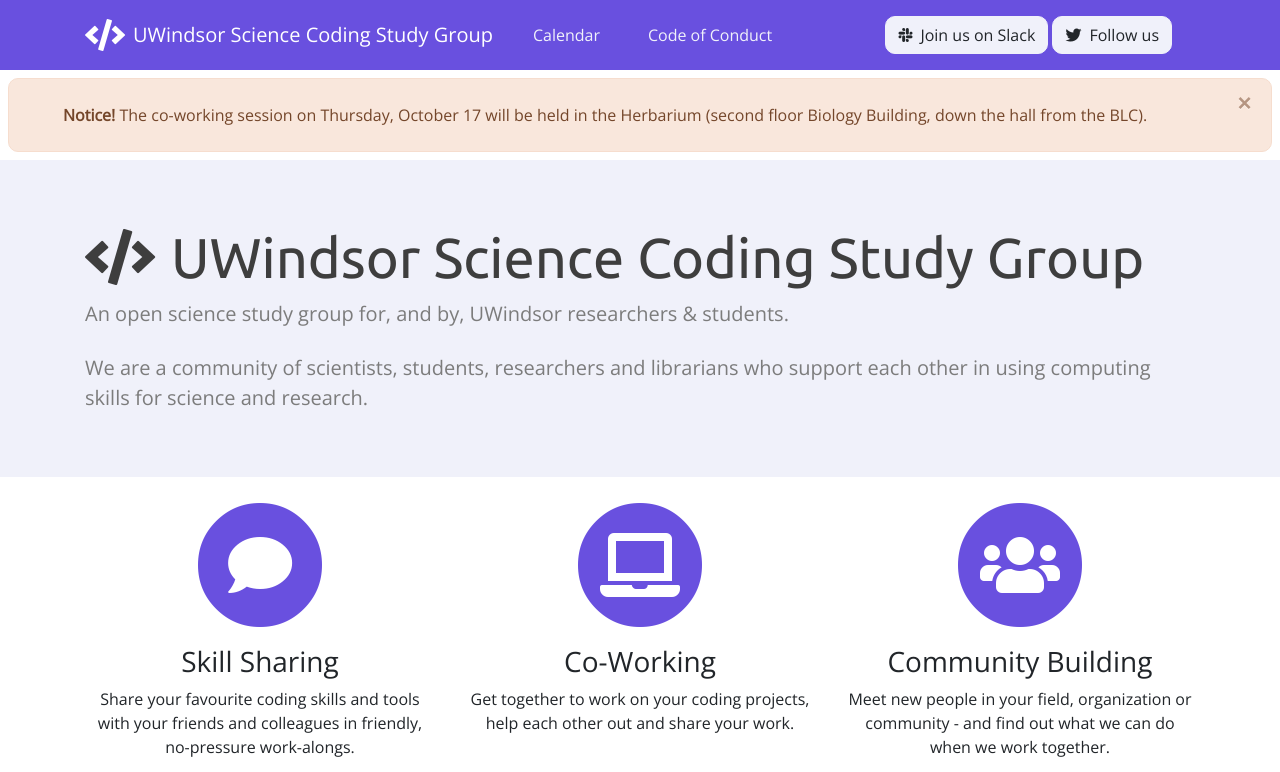
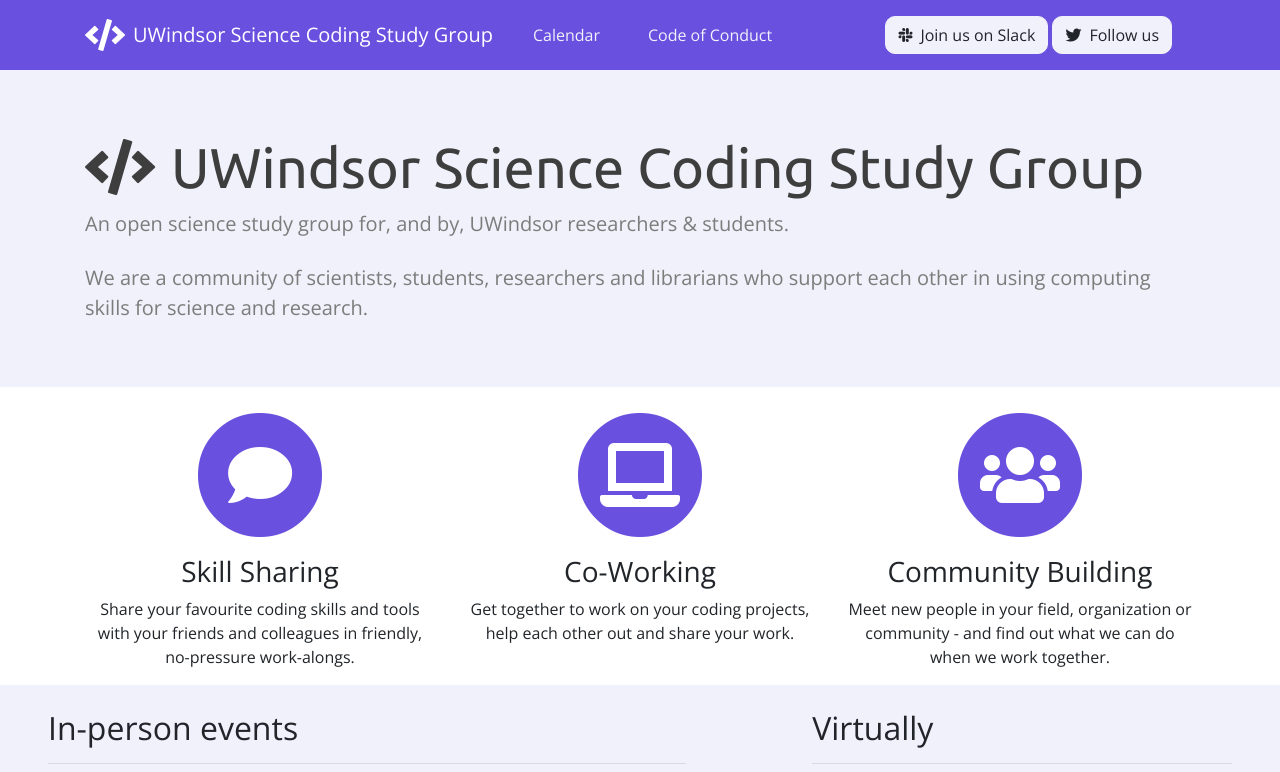
Before and after one commit to rreka/study-windsor-website, a plain HTML site: page index.html in a window 1280 px wide. Shown: the top 772 px of the page. Drawn offline with nearby package versions, Linux system fonts and the light colour scheme.

Commit message:
take down alert

```diff
--- a/index.html
+++ b/index.html
@@ -64,7 +64,7 @@
   </div>
 
 <!-- Alert message -->
-<div class="alert alert-warning alert-dismissible fade show py-4 m-2" role="alert">
+<!-- <div class="alert alert-warning alert-dismissible fade show py-4 m-2" role="alert">
   <div class="container">
     <strong>Notice!</strong> The co-working session on Thursday, October 17 will be held in the Herbarium (second floor Biology Building, down the hall from the BLC).
     <button type="button" class="close" data-dismiss="alert" aria-label="Close">
@@ -72,7 +72,7 @@
     </button>
   </div>
 
-</div>
+</div> -->
 
 
 <!-- Jumbotron -->
```
